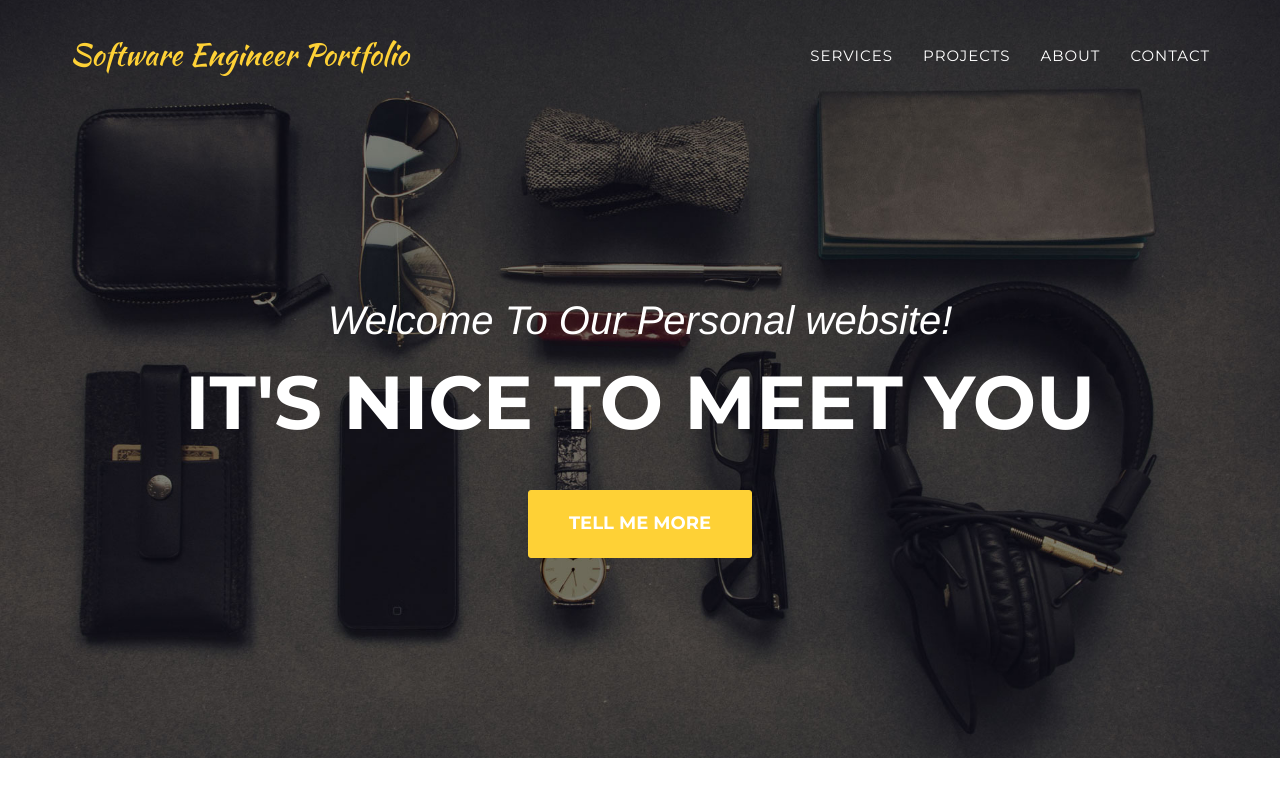
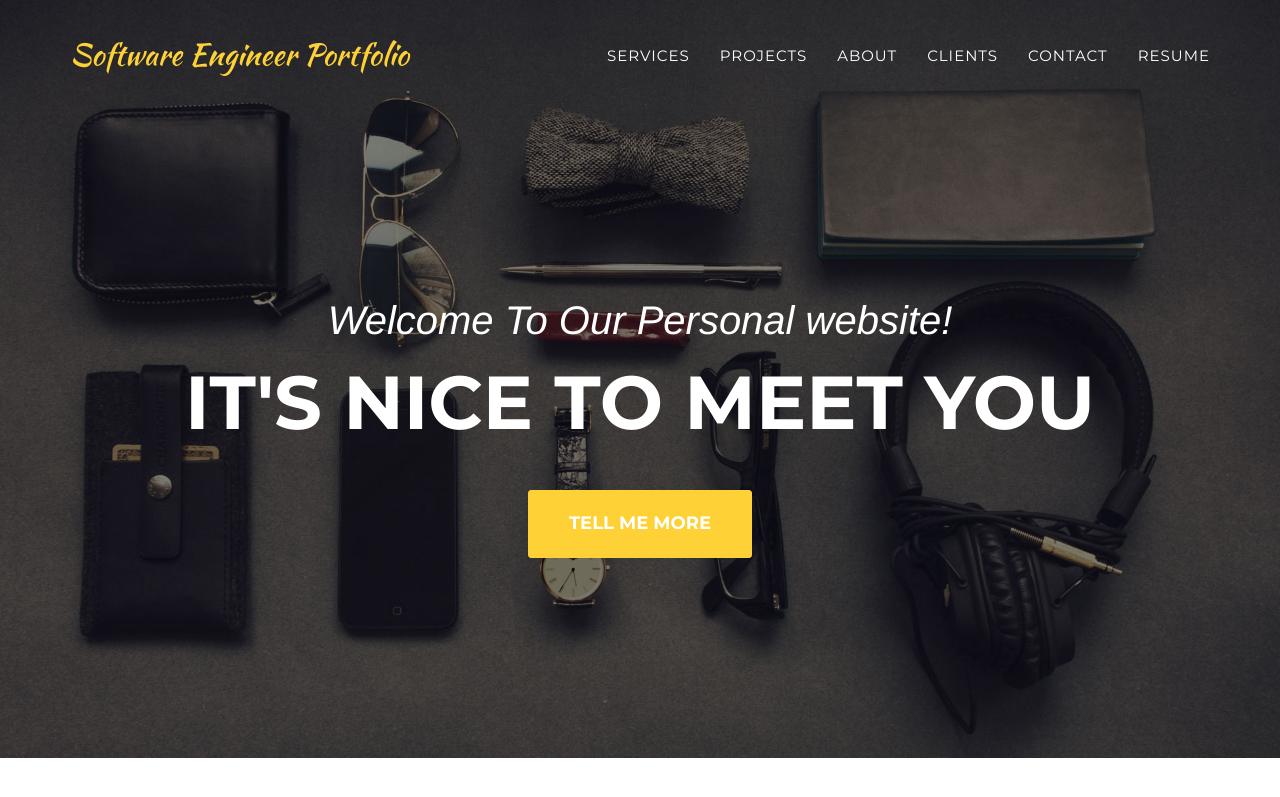
Before and after one commit to Sarvesh27Sharma/portfolio, a Jekyll site: the page built from index.html, in a window 1280 px wide and 900 px high. Shown: the top 797 px of the window. Built offline with Jekyll 4.4.1, drawn with Linux system fonts in a browser that asks for light colours; some web fonts are replaced.

Commit message:
added resume

```diff
--- a/_includes/clients.html
+++ b/_includes/clients.html
@@ -1,21 +1,23 @@
- <aside class="clients">
+<section id="clients">
+<aside class="clients">
         <div class="container">
             <div class="row">
                 <div class="col-md-3 col-sm-6">
-                    <a href="#">
+                    <a href="#clients">
                         <img src="img/logos/abnamro.png" class="img-responsive img-centered" alt="ABN AMRO Bank">
                     </a>
                 </div>
                 <div class="col-md-3 col-sm-6">
-                    <a href="#">
+                    <a href="#clients">
                         <img src="img/logos/ing.png" class="img-responsive img-centered" alt="ING Bank">
                     </a>
                 </div>
                 <div class="col-md-3 col-sm-6">
-                    <a href="#">
+                    <a href="#clients">
                         <img src="img/logos/tmfl.png" class="img-responsive img-centered" alt="Tata Motors Finance Ltd">
                     </a>
                 </div>
             </div>
         </div>
  </aside>
+</section>
--- a/_includes/header.html
+++ b/_includes/header.html
@@ -27,11 +27,17 @@
                     <li>
                         <a class="page-scroll" href="#about">About</a>
                     </li>
+                    <li>
+                        <a class="page-scroll" href="#clients">Clients</a>
+                    </li>
 <!--                    <li>-->
 <!--                        <a class="page-scroll" href="#blogs">Blogs</a>-->
 <!--                    </li>-->
                     <li>
                         <a class="page-scroll" href="#contact">Contact</a>
+                    </li>
+                    <li>
+                        <a class="page-scroll" href="resume/Resume-Sarvesh-Sharma.pdf" target="_blank">Resume</a>
                     </li>
                 </ul>
             </div>
```
Also changed, not shown: README.md, 1 other file.
